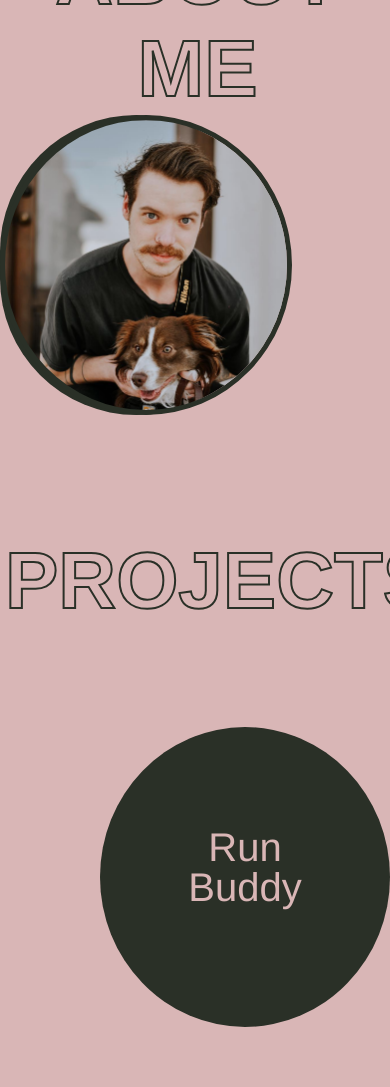
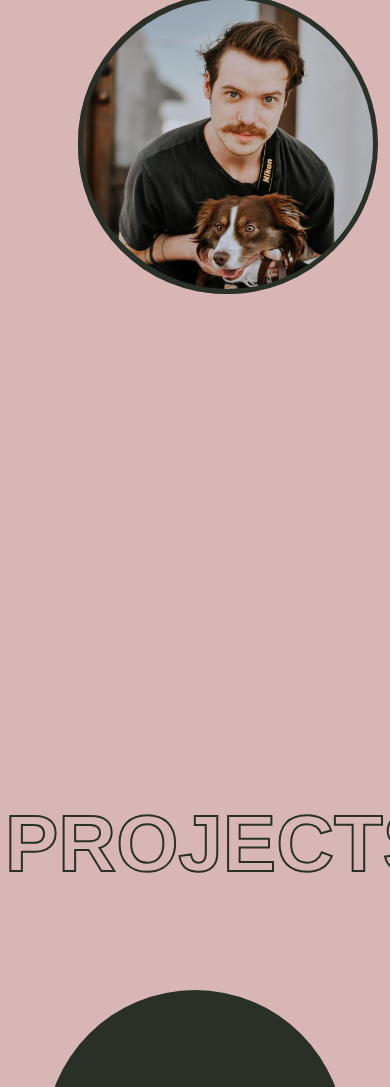
Before and after one commit to T-rummy/Tanner-Portfolio, a plain HTML site: page index.html in a window 390 px wide. Shown: the part 789-1876 px from the top of the page. Drawn offline with Linux system fonts and the light colour scheme.

Commit message:
fixed mobile spacing

```diff
--- a/assets/css/style.css
+++ b/assets/css/style.css
@@ -14,11 +14,11 @@ header {
     flex-wrap: wrap;
     justify-content: space-between;
     background-color: rgb(42, 48, 39);
-    height: 100px;
     position: -webkit-sticky;
     position: sticky;
     top: 0;
     box-shadow: 0 0 20px 0 rgba(42, 48, 39, .8);
+    min-width: 437px;
 }
 header h1 {
     font-size: 80px;
@@ -54,11 +54,11 @@ header h1 {
 
 
 }
-.hero {
+/*.hero {
     background-color:rgb(217, 182, 182);
     width: 100%;
     height: 500px;
-}
+} */
  .hero h1 {
         font-size: 80px;
         font-weight: 600;
@@ -69,18 +69,17 @@ header h1 {
  }
 
  .info {
-     padding-top: 120px;
+    height: 1000px;
     display: flex;
     flex-direction: column;
     justify-content: space-around;
-    background-color: #d9b6b6;
-     width: 100%;
-     background-color: transparent;
+    padding-top: 300px;
 
 
  }
  .info h1 {
     text-align: center;
+    position: relative;
     font-size: 80px;
     font-weight: 600;
     color: transparent;
@@ -91,22 +90,15 @@ header h1 {
 
  }
  .bio-box{
-    display: flex;
-    flex-wrap: wrap;
-    justify-content: space-between;
     background-color: #2a3027;
-     width: 70%;
+     width: 60%;
      height: 300px;
-     padding-right: 70%;
-     padding-left: auto;
+     margin-left: 20%;
      border-radius: 200px;
+     min-width: 295px;
+     margin-bottom: 200px;
  }
  .bio-box img {
-    display: flex;
-    flex-wrap: wrap;
-    justify-content: space-between;
-    padding-right: 70%;
-    padding-left: 10%;
     height: 300px;
     width: 300px;
     border: 5px solid #2a3027;
@@ -131,14 +123,11 @@ header h1 {
  }
 
  .portfolio-blocks div {
-    margin-left: 100px;
-    margin-right: auto;
     margin-top: 100px;
-    margin-bottom: auto;
     height: 300px;
-    width:300px;
     background-color: #2a3027;
     border-radius: 50%;
+    min-width: 300px;
 
 
 }
@@ -177,12 +166,17 @@ footer {
    padding-top: 100px;
     background-color: rgb(42, 48, 39);
     height: 100px;
+    min-width: 437px;
 }
 
+@media screen and (max-width: 694px) {
 
- @media screen and (max-width: 723px) {
+
+}
+
+ @media screen and (max-width: 640px) {
 
     .navigation a {
-        font-size: 25px;
+        font-size: 20px;
     }
  }
```
